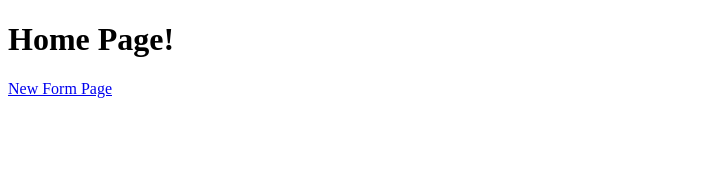
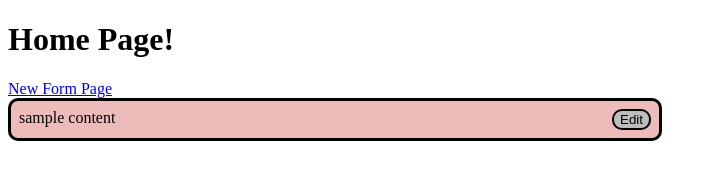
Before and after one commit to samdiobar/personal-website, a website: page routes/pages/home-page.html in a window 1280 px wide. Shown: the whole page, without its empty margins (0-717 px from the left). Drawn offline with Linux system fonts and the light colour scheme.

Commit message:
Changed CSS properties. Added basic HTML for edit button. No JS functionality yet.

```diff
--- a/routes/pages/forms.json
+++ b/routes/pages/forms.json
@@ -1 +1 @@
-[{"type":"title","tag":"h1","text":"Sample Blog Post"},{"type":"text","tag":"div","text":"Lorem ipsum dolor sit amet, consectetur adipiscing elit, sed do eiusmod tempor incididunt ut labore et dolore magna aliqua. Ut enim ad minim veniam, quis nostrud exercitation ullamco laboris nisi ut aliquip ex ea commodo consequat. Duis aute irure dolor in reprehenderit in voluptate velit esse cillum dolore eu fugiat nulla pariatur. Excepteur sint occaecat cupidatat non proident, sunt in culpa qui officia deserunt mollit anim id est laborum."},{"type":"image","tag":"img","image_link":"./images/test-image.jpg"},{"type":"text","tag":"div","text":"Thank you for reading!"},{"type":"title","tag":"h2","text":"More Content"},{"type":"text","tag":"div","text":"Check out our other pages!"},{"type":"title","tag":"h1","text":"Sam is fofo!"},{"type":"text","text":"Test text for now","tag":"div"},{"type":"title","text":"Test text for now","tag":"h1"}]
+[{"type":"title","tag":"h1","text":"Sample Blog Post"},{"type":"text","tag":"div","text":"Lorem ipsum dolor sit amet, consectetur adipiscing elit, sed do eiusmod tempor incididunt ut labore et dolore magna aliqua. Ut enim ad minim veniam, quis nostrud exercitation ullamco laboris nisi ut aliquip ex ea commodo consequat. Duis aute irure dolor in reprehenderit in voluptate velit esse cillum dolore eu fugiat nulla pariatur. Excepteur sint occaecat cupidatat non proident, sunt in culpa qui officia deserunt mollit anim id est laborum."},{"type":"image","tag":"img","image_link":"./images/test-image.jpg"},{"type":"text","tag":"div","text":"Thank you for reading!"},{"type":"title","tag":"h2","text":"More Content"},{"type":"text","tag":"div","text":"Check out our other pages!"},{"type":"title","tag":"h1","text":"Sam is fofo!"},{"type":"text","text":"Test text for now","tag":"div"},{"type":"title","text":"Test text for now","tag":"h1"},{"type":"title","text":"Test text for now","tag":"h1"}]
--- a/routes/pages/home-page.html
+++ b/routes/pages/home-page.html
@@ -3,10 +3,36 @@
 <head>
     <meta charset="UTF-8">
     <meta name="viewport" content="width=device-width, initial-scale=1.0">
-    <title>Document</title>
+    <title>Samuel Barroso</title>
+    <style>
+        .blog-element {
+            padding: 8px;
+
+            display: flex;
+            flex-direction: column;
+            gap: 30px;
+
+            width: 50%;
+            background-color: #eebbbb;
+            border-style: solid;
+            border-radius: 10px;
+        }
+        #edit-button {
+            float: right;
+            background-color: #bdbdbd;
+            border-style: solid;
+            border-radius: 10px;
+        }
+    </style>
 </head>
 <body>
     <h1>Home Page!</h1>
     <a href="/form">New Form Page</a>
+    <div class="blog-element">
+        <div>
+            <span>sample content</span>
+            <button type="button" id="edit-button">Edit</button>
+        </div>
+    </div>
 </body>
 </html>
```
Also changed, not shown: routes/pages/new-blog-form.html (+19 -10 lines).
